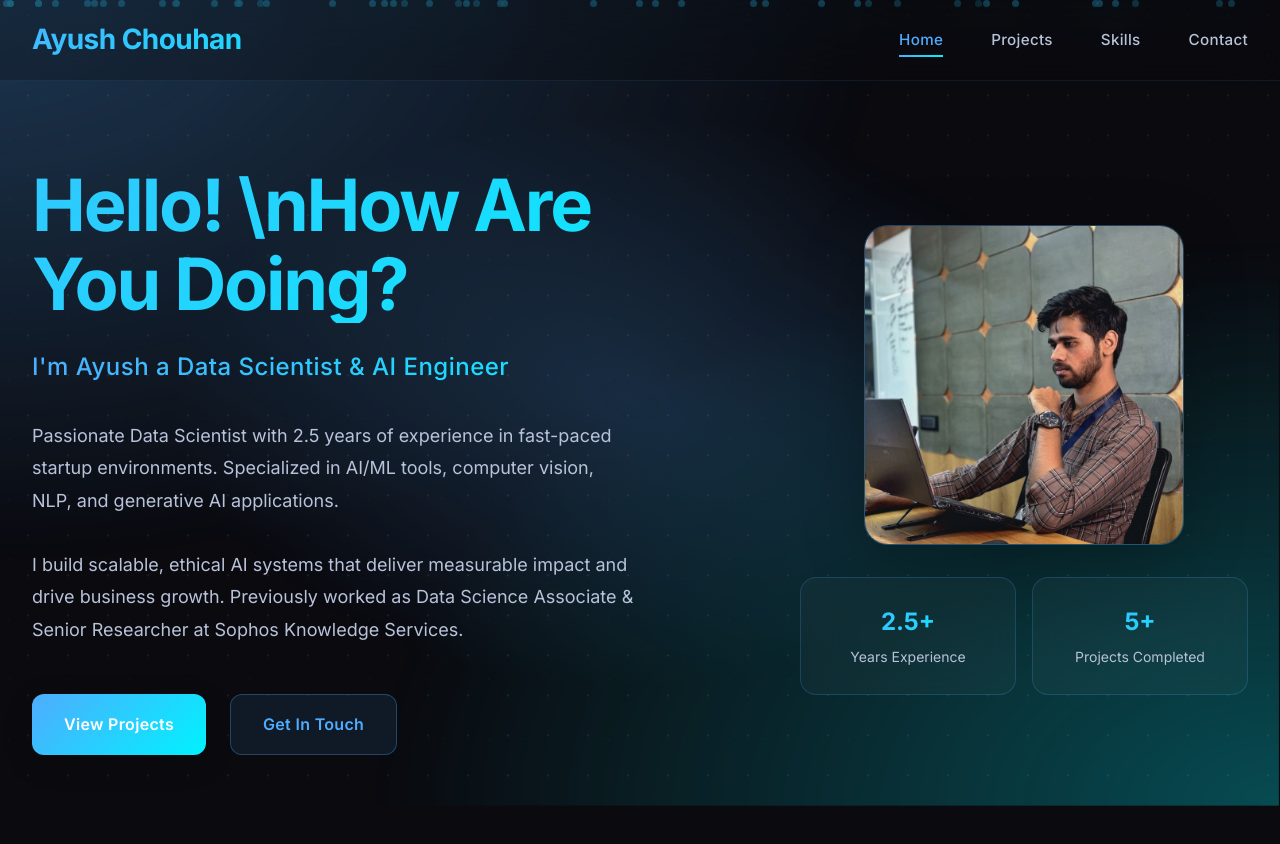
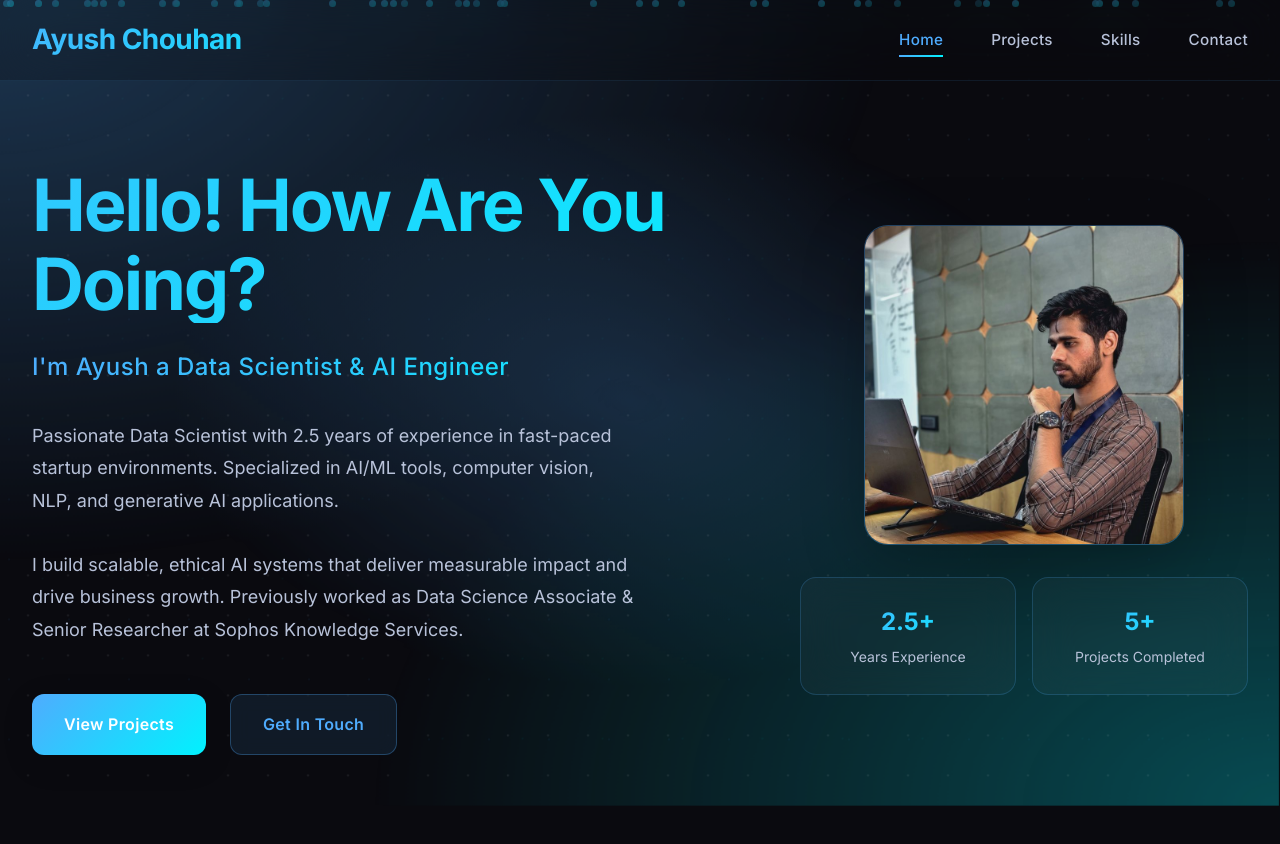
Before and after one commit to ayushchouhan0/portfolio, a plain HTML site: page index.html in a window 1280 px wide. Drawn offline with Linux system fonts and the light colour scheme.

Commit message:
Update index.html

```diff
--- a/index.html
+++ b/index.html
@@ -28,7 +28,7 @@
         <div class="container">
             <div class="home-content loading">
                 <div class="intro">
-                    <h1>Hello! \nHow Are You Doing?</h1>
+                    <h1>Hello! How Are You Doing?</h1>
                     <h2>I'm Ayush a Data Scientist & AI Engineer</h2>
                     <p>Passionate Data Scientist with 2.5 years of experience in fast-paced startup environments. Specialized in AI/ML tools, computer vision, NLP, and generative AI applications.</p>
                     <p>I build scalable, ethical AI systems that deliver measurable impact and drive business growth. Previously worked as Data Science Associate & Senior Researcher at Sophos Knowledge Services.</p>
```
